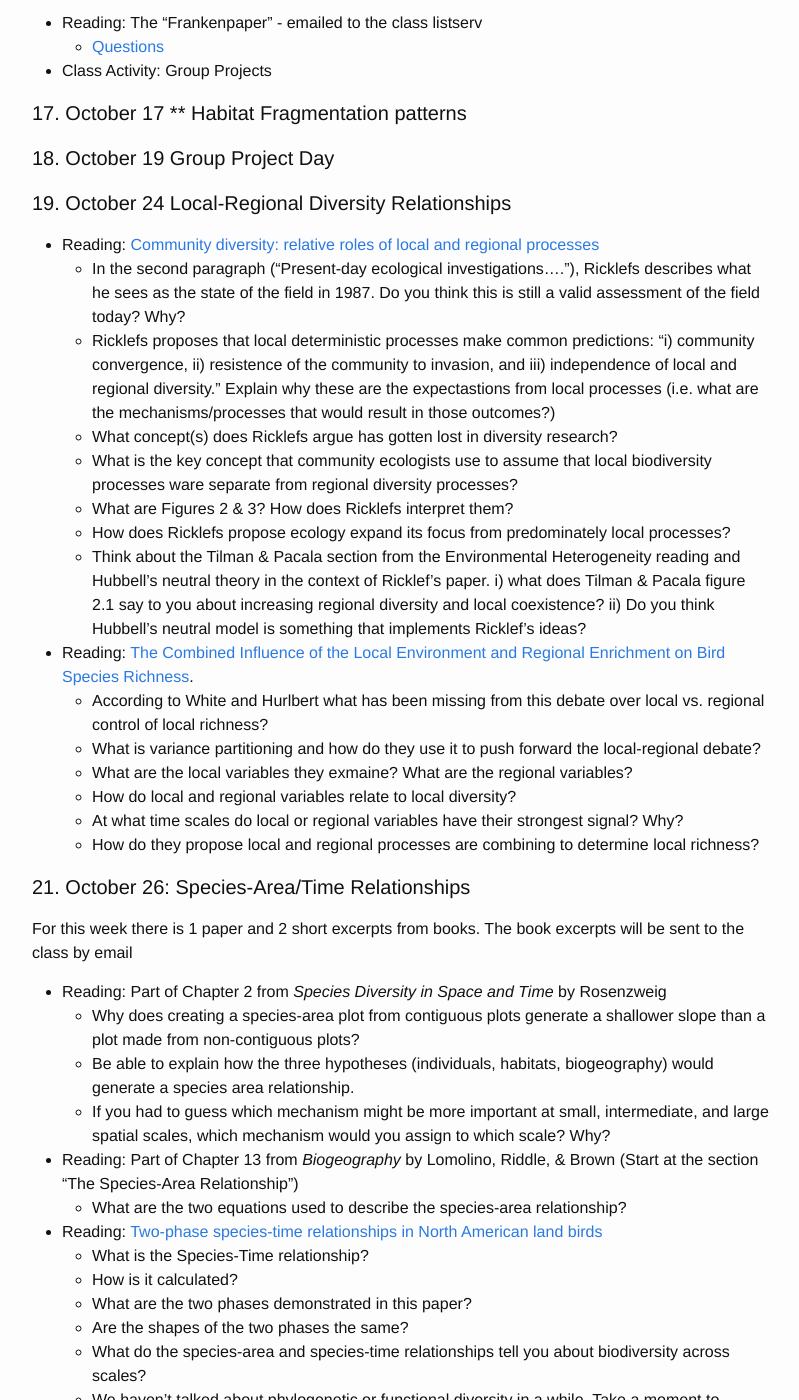
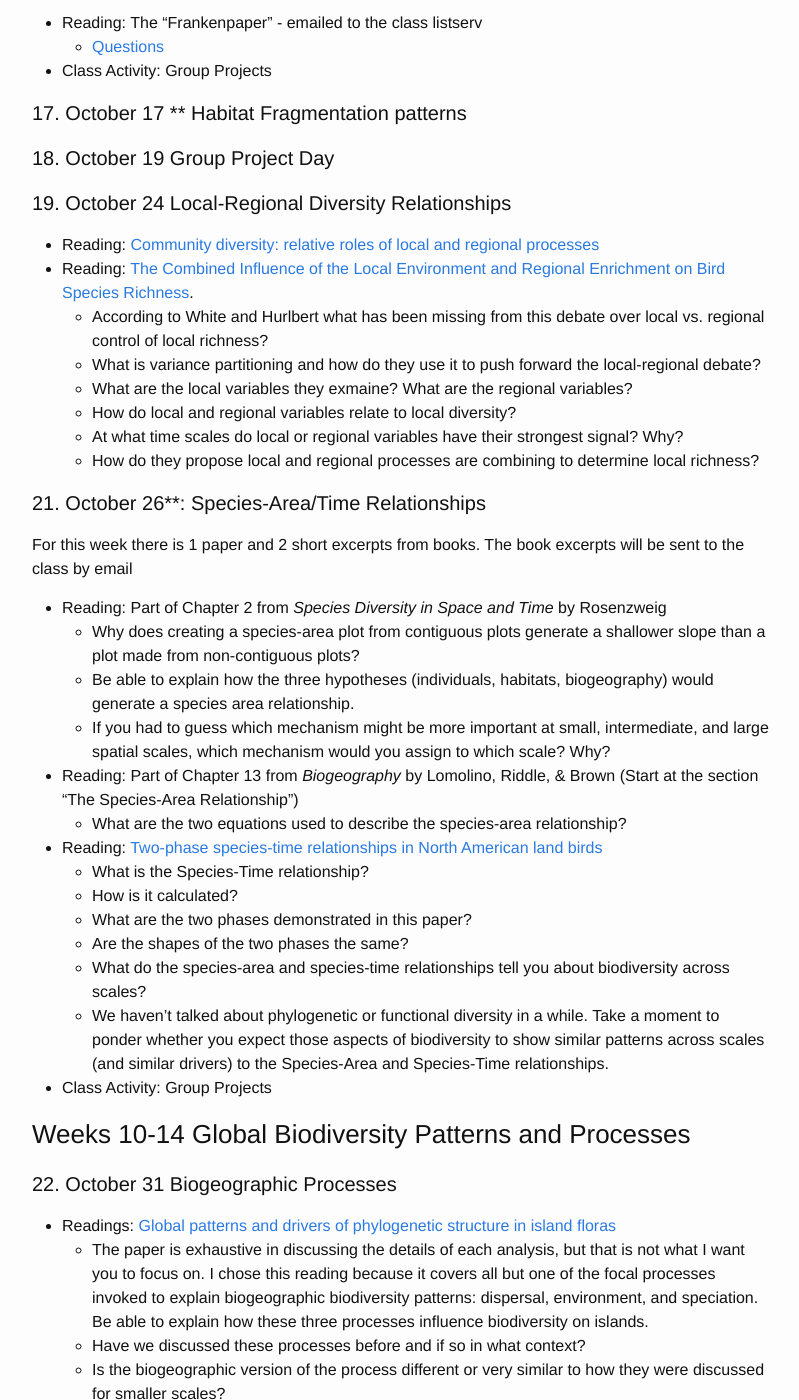
Before and after one commit to skmorgane/biodiversity-course, a Jekyll site: the page built from schedule.md, in a window 1280 px wide and 1400 px high, scrolled down 3275 px. Shown: the whole window, without its empty margins (238-1037 px from the left). Built offline with Jekyll 4.4.1, drawn with Linux system fonts in a browser that asks for light colours.

Commit message:
Update schedule.md

```diff
--- a/schedule.md
+++ b/schedule.md
@@ -109,13 +109,6 @@ Everyone needs to read: [Assemblage Time Series Reveal Biodiversity Change but N
 
 #### 19. October 24 Local-Regional Diversity Relationships
 * Reading: [Community diversity: relative roles of local and regional processes](http://www.jstor.org/stable/1698957?seq=1#page_scan_tab_contents)
-    * In the second paragraph ("Present-day ecological investigations...."), Ricklefs describes what he sees as the state of the field in 1987. Do you think this is still a valid assessment of the field today? Why?
-    * Ricklefs proposes that local deterministic processes make common predictions: "i) community convergence, ii) resistence of the community to invasion, and iii) independence of local and regional diversity." Explain why these are the expectastions from local processes (i.e. what are the mechanisms/processes that would result in those outcomes?)
-    * What concept(s) does Ricklefs argue has gotten lost in diversity research?
-    * What is the key concept that community ecologists use to assume that local biodiversity processes ware separate from regional diversity processes?
-    * What are Figures 2 & 3? How does Ricklefs interpret them?
-    * How does Ricklefs propose ecology expand its focus from predominately local processes?
-    * Think about the Tilman & Pacala section from the Environmental Heterogeneity reading and Hubbell's neutral theory in the context of Ricklef's paper. i) what does Tilman & Pacala figure 2.1 say to you about increasing regional diversity and local coexistence? ii) Do you think Hubbell's neutral model is something that implements Ricklef's ideas?
 * Reading: [The Combined Influence of the Local Environment and Regional Enrichment on Bird Species Richness](https://doi.org/10.1086/649578).
     * According to White and Hurlbert what has been missing from this debate over local vs. regional control of local richness?
     * What is variance partitioning and how do they use it to push forward the local-regional debate?
@@ -124,7 +117,7 @@ Everyone needs to read: [Assemblage Time Series Reveal Biodiversity Change but N
     * At what time scales do local or regional variables have their strongest signal? Why?
     * How do they propose local and regional processes are combining to determine local richness?
 
-#### 21. October 26: Species-Area/Time Relationships
+#### 21. October 26**: Species-Area/Time Relationships
 For this week there is 1 paper and 2 short excerpts from books. The book excerpts will be sent to the class by email
 *  Reading: Part of Chapter 2 from *Species Diversity in Space and Time* by Rosenzweig
     * Why does creating a species-area plot from contiguous plots generate a shallower slope than a plot made from non-contiguous plots?
```
